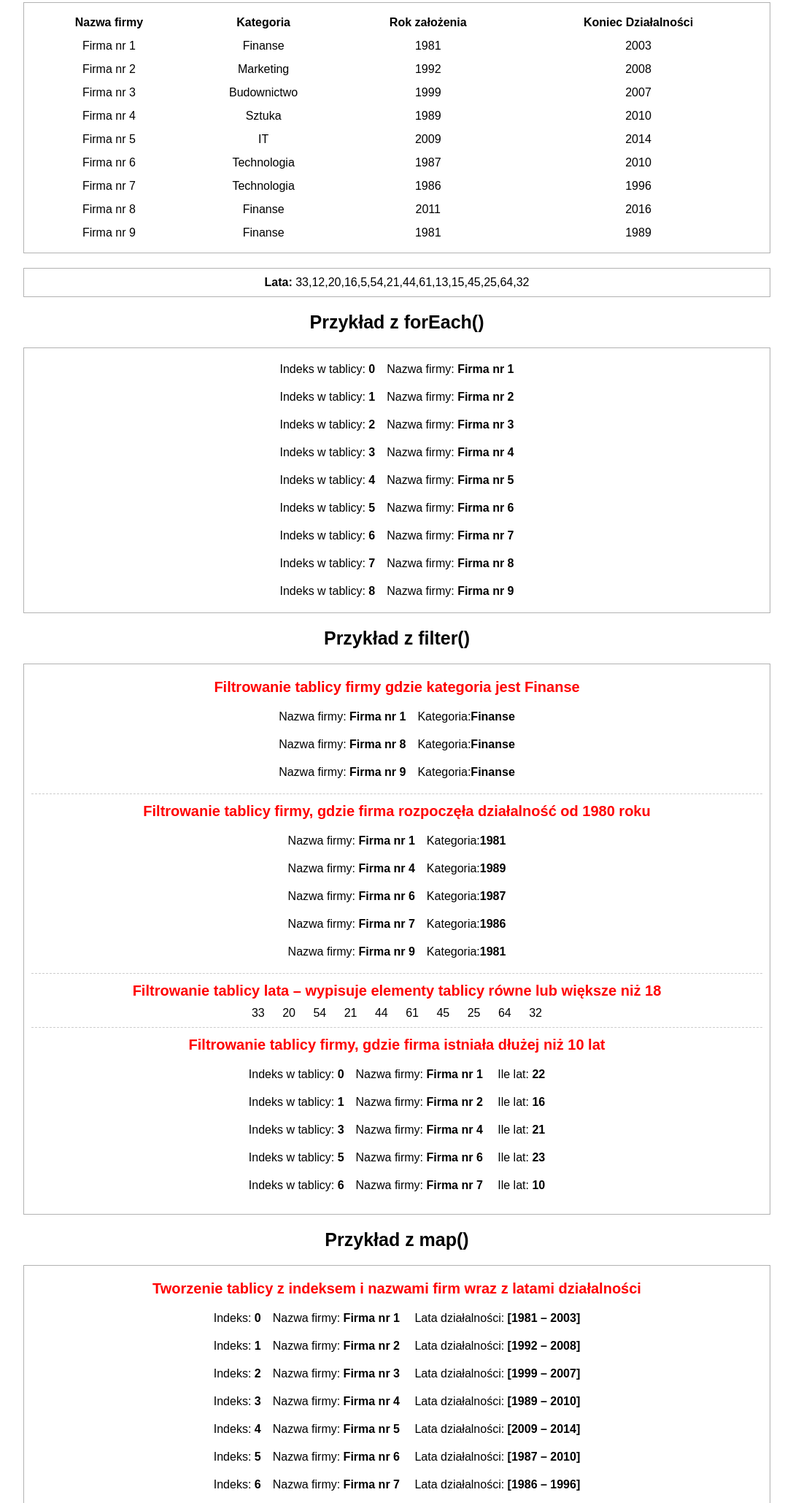
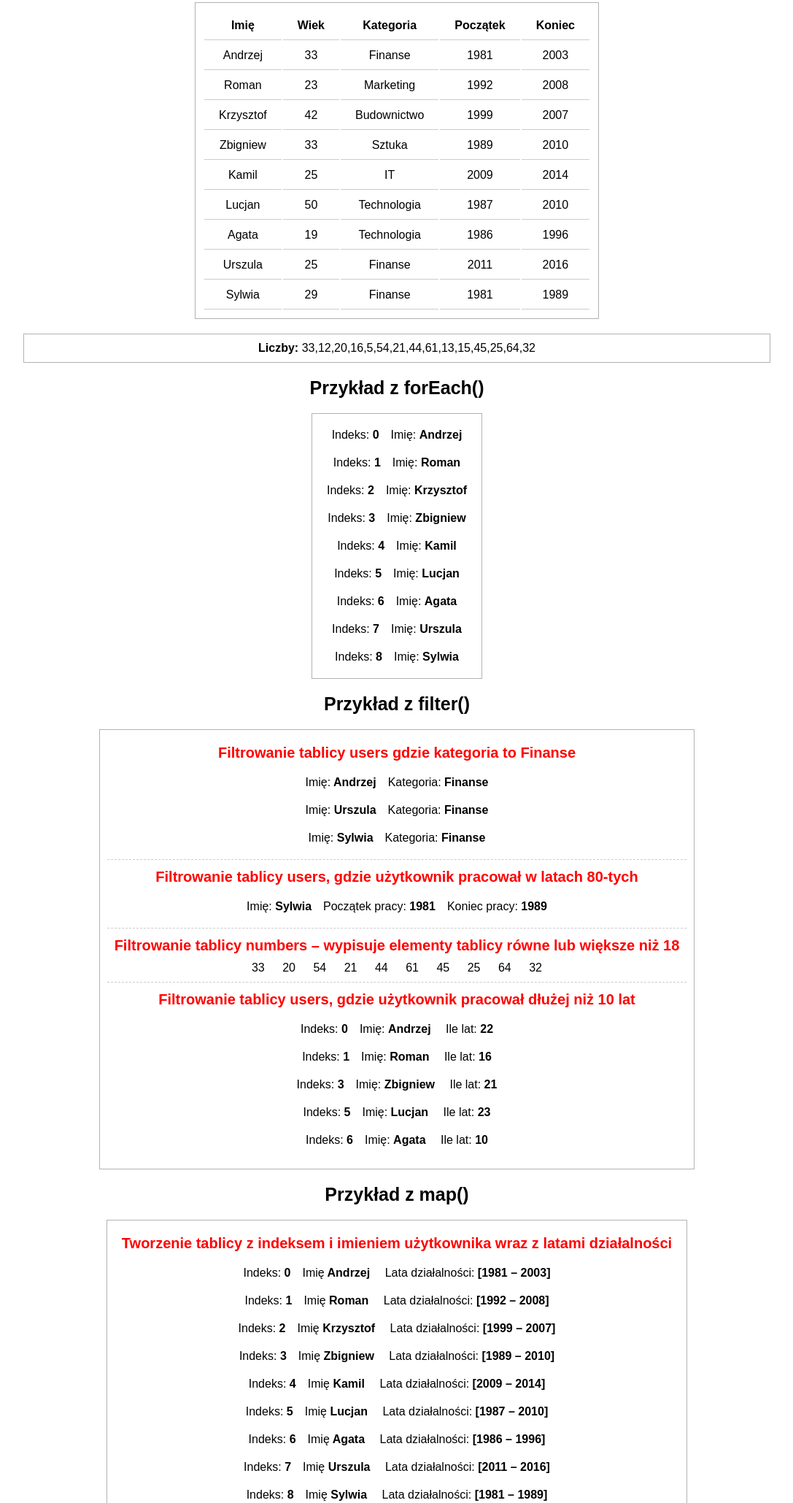
Before and after one commit to KP1976/ARRAYS-FOREACH-MAP-SORT-REDUCE-FILTER, a plain HTML site: page index.html in a window 1280 px wide. Shown: the part 96-2155 px from the top of the page at 73% size, without its empty margins (96-1183 px from the left). Drawn offline with Linux system fonts and the light colour scheme.

Commit message:
New var names

```diff
--- a/app.js
+++ b/app.js
@@ -1,162 +1,153 @@
-const Tablica = (function() {
-  function addRows(tab) {
-     tab.firmy.forEach(firma => {
-      const row = document.createElement('tr');
+const Vars = (function() {
+  function addparagraphs(vars) {
+     vars.users.forEach(user => {
+      const paragraph = document.createElement('tr');
 
-      row.className = 'table-row';
-      row.innerHTML = `
-        <th>${firma.nazwa}</th>
-        <th>${firma.kategoria}</th>
-        <th>${firma.rok_zalozenia}</th>
-        <th>${firma.koniec_dzialalnosci}</th>
+      paragraph.className = 'table-paragraph';
+      paragraph.innerHTML = `
+        <th>${user.name}</th>
+				<th>${user.age}</th>
+        <th>${user.category}</th>
+        <th>${user.start}</th>
+        <th>${user.end}</th>
       `;
-      tab.tableBody.appendChild(row);
+      vars.tableBody.appendChild(paragraph);
     });
 
-    tab.tableYears.innerHTML = `<strong>Lata:</strong> ${tab.lata}`;
+    vars.tableYears.innerHTML = `<strong>Liczby:</strong> ${vars.numbers}`;
   }
 
-  function ForEach(tab) {
-    tab.firmy.forEach((firma, index) => {
-      const row = document.createElement('p');
+  function ForEach(vars) {
+    vars.users.forEach((user, index) => {
+      const paragraph = document.createElement('p');
 
-      row.innerHTML = `Indeks w tablicy: <strong>${index}</strong>&emsp;Nazwa firmy: <strong>${firma.nazwa}</strong>`;
-      tab.funForEach.appendChild(row);
+      paragraph.innerHTML = `Indeks: <strong>${index}</strong>&emsp;Imię: <strong>${user.name}</strong>`;
+      vars.funForEach.appendChild(paragraph);
     });
   }
 
-  function Filtering(tab) {
-    // Filtrowanie tablicy firmy gdzie kategoria jest Finanse
-    const firmyFinansowe = tab.firmy.filter(firma => {
-      if(firma.kategoria === 'Finanse') {
-        const row = document.createElement('p');
+  function Filtering(vars) {
+    // Filtparagraphanie tablicy users gdzie kategoria to Finanse
+    const financialUsers = vars.users.filter(user => {
+      if(user.category === 'Finanse') {
+        const paragraph = document.createElement('p');
 
-        row.innerHTML = `
-          Nazwa firmy:<strong> ${firma.nazwa}</strong>&emsp;Kategoria:<strong>${firma.kategoria}</strong>
+        paragraph.innerHTML = `
+          Imię:<strong> ${user.name}</strong>&emsp;Kategoria:<strong> ${user.category}</strong>
         `;
-        tab.filterDivs[0].appendChild(row);
-
-        // return true;
+        vars.filterDivs[0].appendChild(paragraph);
       }
     });
 
-    // Filtrowanie tablicy firmy, gdzie firma rozpoczęła działalność od 1980 rok
-    const lata80 = tab.firmy.filter(firma => {
-      if(firma.rok_zalozenia >= 1980 && firma.rok_zalozenia < 1990) {
-        const row = document.createElement('p');
+    // Filtparagraphanie tablicy users, gdzie użytkownik  pracował w latach 80-tych
+    const eighties = vars.users.filter(user => {
+      if(user.start >= 1980 && user.end < 1990) {
+        const paragraph = document.createElement('p');
 
-        row.innerHTML = `
-          Nazwa firmy:<strong> ${firma.nazwa}</strong>&emsp;Kategoria:<strong>${firma.rok_zalozenia}</strong>
-        `;
-        tab.filterDivs[1].appendChild(row);
-
-        // return true;
+        paragraph.innerHTML = `
+        Imię:<strong> ${user.name}</strong>&emsp;Początek pracy:<strong> ${user.start}</strong>&emsp;Koniec pracy:<strong> ${user.end}</strong>`;
+        vars.filterDivs[1].appendChild(paragraph);
       }
     });
 
-    // Filtrowanie tablicy lata - wypisuje elementy tablicy równe lub większe niż 18
-    const czyJestDorosly = tab.lata.filter(rok => {
-      if(rok >= 18) {
-        const row = document.createElement('span');
+    // Filtparagraphanie tablicy numbers – wypisuje elementy tablicy równe lub większe niż 18
+    const overEighteen = vars.numbers.filter(num => {
+      if(num >= 18) {
+        const span = document.createElement('span');
 
-        row.innerHTML = `${rok} `;
-        tab.filterDivs[2].appendChild(row);
-
-        // return true;
+        span.innerHTML = `${num} `;
+        vars.filterDivs[2].appendChild(span);
       }
     });
 
-    const lastedTenYears = tab.firmy.filter((firma, index) => {
-      if((firma.koniec_dzialalnosci - firma.rok_zalozenia) >= 10) {
-        const row = document.createElement('p');
+		// Filtparagraphanie tablicy users, gdzie użytkownik pracował dłużej niż 10 lat
+    const lastedTenYears = vars.users.filter((user, index) => {
+      if((user.end - user.start) >= 10) {
+        const paragraph = document.createElement('p');
 
-        row.innerHTML = `
-        Indeks w tablicy: <strong>${index}</strong>&emsp;Nazwa firmy:<strong> ${firma.nazwa}</strong>
-        &emsp;Ile lat: <strong>${firma.koniec_dzialalnosci - firma.rok_zalozenia}</strong>`;
-        tab.filterDivs[3].appendChild(row);
-
-        // return true;
+        paragraph.innerHTML = `
+        Indeks: <strong>${index}</strong>&emsp;Imię: <strong> ${user.name}</strong>
+        &emsp;Ile lat: <strong>${user.end - user.start}</strong>`;
+        vars.filterDivs[3].appendChild(paragraph);
       }
     });
   }
 
-  function Mapping(tab) {
-    // Tworzenie tablicy z indeksem i nazwami firm wraz z latami działalności
-    const nazwyFirm = tab.firmy.map((firma, index) => {
-      const row = document.createElement('p');
+  function Mapping(vars) {
+    // Tworzenie tablicy z indeksem i imieniem użytkownika wraz z latami działalności
+    const userNames = vars.users.map((user, index) => {
+      const paragraph = document.createElement('p');
 
-      row.innerHTML = `
-      Indeks: <strong>${index}</strong>&emsp;Nazwa firmy:<strong> ${firma.nazwa}</strong>
-      &emsp;Lata działalności:<strong> [${firma.rok_zalozenia} – ${firma.koniec_dzialalnosci}]</strong>`;
-      tab.funMapDivs[0].appendChild(row);
-
-      // return firma.nazwa;
+      paragraph.innerHTML = `
+      Indeks: <strong>${index}</strong>&emsp;Imię<strong> ${user.name}</strong>
+      &emsp;Lata działalności: <strong> [${user.start} – ${user.end}]</strong>`;
+      vars.funMapDivs[0].appendChild(paragraph);
     });
 
-    // Podniesienie do kwadratu elementów tablicy lata
-    const row = document.createElement('p');
-    const agesSquare = tab.lata.map(rok => rok * 2);
+    // Mnożenie elementów tablicy numbers razy 2
+    const paragraph = document.createElement('p');
+    const agesSquare = vars.numbers.map(num => num * 2);
 
-    tab.funMapDivs[1].appendChild(row);
-    row.textContent = agesSquare;
+    vars.funMapDivs[1].appendChild(paragraph);
+    paragraph.textContent = agesSquare;
   }
 
-  function Sorting(tab) {
-    // Sortowanie tablicy firmy od tej, która powstała najwcześniej
-    const posortowaneFirmy = tab.firmy.sort((firma1, firma2) =>
-      (firma1.rok_zalozenia > firma2.rok_zalozenia ? 1 : -1))
-    .forEach(firma => {
-      const row = document.createElement('p');
+  function Sorting(vars) {
+    // Sortowanie tablicy users według rozpoczęcia działalności
+    const sortedUsers = vars.users.sort((user1, user2) =>
+      (user1.start > user2.start ? 1 : -1))
+			.forEach(user => {
+      const paragraph = document.createElement('p');
 
-      row.innerHTML = `Nazwa firmy: <strong>${firma.nazwa}</strong>&emsp;Rok założenia: <strong>${firma.rok_zalozenia}</strong>`;
-      tab.funSortDivs[0].appendChild(row);
+      paragraph.innerHTML = `Imię: <strong>${user.name}</strong>&emsp;Rok założenia: <strong>${user.start}</strong>`;
+      vars.funSortDivs[0].appendChild(paragraph);
     });
 
-    // Sortowanie tablicy lata
-    const row = document.createElement('p');
-    const posortowaneLata = tab.lata.sort((a, b) => a - b);  // a - b sortowanie rosnąco, b - a sortowanie malejąco
+    // Sortowanie tablicy numbers
+    const paragraph = document.createElement('p');
+    const sortedNumbers = vars.numbers.sort((a, b) => a - b);  // a - b sortowanie rosnąco, b - a sortowanie malejąco
 
-    tab.funSortDivs[1].appendChild(row);
-    row.textContent = posortowaneLata;
+    vars.funSortDivs[1].appendChild(paragraph);
+    paragraph.textContent = sortedNumbers;
   }
 
-  function Reducing(tab) {
-    // Suma wszystkich elementów tablicy lata
-    const row = document.createElement('p');
-    const sumaLat = tab.lata.reduce((suma, rok) => suma + rok, 0); // drugi parametr jest dodawany do sumy
-    tab.funReduceDivs[0].appendChild(row);
-    row.textContent = sumaLat;
+  function Reducing(vars) {
+    // Suma wszystkich elementów tablicy numbers
+    const paragraph = document.createElement('p');
+    const sumOfNumbers = vars.numbers.reduce((sum, num) => sum + num, 0); // drugi parametr jest dodawany do sumy
+    vars.funReduceDivs[0].appendChild(paragraph);
+    paragraph.textContent = sumOfNumbers;
 
-    // Suma wszystkich lat ze wszystkich firm z tablicy firmy
-    const wszystkieLata = tab.firmy.reduce((suma, firma) =>
-    suma + (firma.koniec_dzialalnosci - firma.rok_zalozenia), 0);
+    // Suma wszystkich lat przepracowanych przez wszystkich użytkowników z tablicy users
+    const allYears = vars.users.reduce((sum, user) =>
+    sum + (user.end - user.start), 0);
 
-    const row2 = document.createElement('p');
-    tab.funReduceDivs[1].appendChild(row2);
-    row2.textContent = wszystkieLata;
+    const paragraph2 = document.createElement('p');
+    vars.funReduceDivs[1].appendChild(paragraph2);
+    paragraph2.textContent = allYears;
   }
 
-  function Combine(tab) {
-    // Na tablicy lata, elementy mnożone przez 2, filtrowane tylko te powyżej lub równe 40, posortowane rosnąco i zsumowane
-    const row = document.createElement('p');
-    const kombinacja = tab.lata
-    .map(rok => rok * 2)
-    .filter(rok => rok >= 40)
+  function Combine(vars) {
+    // Na tablicy numbers, elementy mnożone przez 2, filtrowane tylko te powyżej lub równe 40, posortowane rosnąco i zsumowane
+    const paragraph = document.createElement('p');
+    const combine = vars.numbers
+    .map(num => num * 2)
+    .filter(num => num >= 40)
     .sort((a, b) => a - b)
-    .reduce((suma, rok) => suma + rok, 0);
+    .reduce((sum, num) => sum + num, 0);
 
-    tab.funCombine.appendChild(row);
-    row.textContent = kombinacja;
+    vars.funCombine.appendChild(paragraph);
+    paragraph.textContent = combine;
   }
 
-  function init(config) {
-    addRows(config);
-    ForEach(config);
-    Filtering(config);
-    Mapping(config);
-    Sorting(config);
-    Reducing(config);
-    Combine(config);
+  function init(vars) {
+    addparagraphs(vars);
+    ForEach(vars);
+    Filtering(vars);
+    Mapping(vars);
+    Sorting(vars);
+    Reducing(vars);
+    Combine(vars);
   }
 
   return {
--- a/cache-vars.js
+++ b/cache-vars.js
@@ -1,17 +1,17 @@
 document.addEventListener('DOMContentLoaded', function(){
-  Tablica.init({
-    firmy: [
-      {nazwa: 'Firma nr 1', kategoria: 'Finanse', rok_zalozenia: 1981, koniec_dzialalnosci: 2003},
-      {nazwa: 'Firma nr 2', kategoria: 'Marketing', rok_zalozenia: 1992, koniec_dzialalnosci: 2008},
-      {nazwa: 'Firma nr 3', kategoria: 'Budownictwo', rok_zalozenia: 1999, koniec_dzialalnosci: 2007},
-      {nazwa: 'Firma nr 4', kategoria: 'Sztuka', rok_zalozenia: 1989, koniec_dzialalnosci: 2010},
-      {nazwa: 'Firma nr 5', kategoria: 'IT', rok_zalozenia: 2009, koniec_dzialalnosci: 2014},
-      {nazwa: 'Firma nr 6', kategoria: 'Technologia', rok_zalozenia: 1987, koniec_dzialalnosci: 2010},
-      {nazwa: 'Firma nr 7', kategoria: 'Technologia', rok_zalozenia: 1986, koniec_dzialalnosci: 1996},
-      {nazwa: 'Firma nr 8', kategoria: 'Finanse', rok_zalozenia: 2011, koniec_dzialalnosci: 2016},
-      {nazwa: 'Firma nr 9', kategoria: 'Finanse', rok_zalozenia: 1981, koniec_dzialalnosci: 1989}
+  Vars.init({
+    users: [
+      {name: 'Andrzej', age: 33, category: 'Finanse', start: 1981, end: 2003},
+      {name: 'Roman', age: 23, category: 'Marketing', start: 1992, end: 2008},
+      {name: 'Krzysztof', age: 42, category: 'Budownictwo', start: 1999, end: 2007},
+      {name: 'Zbigniew', age: 33, category: 'Sztuka', start: 1989, end: 2010},
+      {name: 'Kamil', age: 25, category: 'IT', start: 2009, end: 2014},
+      {name: 'Lucjan', age: 50, category: 'Technologia', start: 1987, end: 2010},
+      {name: 'Agata', age: 19, category: 'Technologia', start: 1986, end: 1996},
+      {name: 'Urszula', age: 25, category: 'Finanse', start: 2011, end: 2016},
+      {name: 'Sylwia', age: 29, category: 'Finanse', start: 1981, end: 1989}
     ],
-    lata: [33, 12, 20, 16, 5, 54, 21, 44, 61, 13, 15, 45, 25, 64, 32],
+    numbers: [33, 12, 20, 16, 5, 54, 21, 44, 61, 13, 15, 45, 25, 64, 32],
     tableBody: document.querySelector('.table-body'),
     tableYears: document.querySelector('.years'),
     funForEach: document.querySelector('.foreach'),
--- a/css/styles.css
+++ b/css/styles.css
@@ -44,12 +44,12 @@ hr {
   font-size: 1.6rem;
   margin: 2rem 0;
   padding: 1rem;
-  width: 100%;
 }
 
 th {
+	border-bottom: 1px solid rgba(0, 0, 0, .2);
   font-weight: bold;
-  height: 3rem;
+	padding: 1rem 2rem;
 }
 
 .table-body th {
@@ -74,7 +74,6 @@ th {
   margin: 2rem 0;
   min-height: 2rem;
   padding: 1rem;
-  width: 100%;
 }
 
 .filter-subtitle {
--- a/index.html
+++ b/index.html
@@ -5,7 +5,7 @@
   <meta name="viewport" content="width=device-width, initial-scale=1.0">
   <meta http-equiv="X-UA-Compatible" content="ie=edge">
   <link rel="stylesheet" href="css/styles.css">
-  <title>Funkcje tablicowe</title>
+  <title>Funkcje operujące na tablicach</title>
 </head>
 <body>
   <main class="container">
@@ -14,10 +14,11 @@
     <table class="table">
       <thead>
         <tr class="table-row">
-          <th>Nazwa firmy</th>
-          <th>Kategoria</th>
-          <th>Rok założenia</th>
-          <th>Koniec Działalności</th>
+          <th>Imię</th>
+          <th>Wiek</th>
+					<th>Kategoria</th>
+          <th>Początek</th>
+          <th>Koniec</th>
         </tr>
       </thead>
       <tbody class="table-body"></tbody>
@@ -27,31 +28,31 @@
     <div class="array-function-wrapper foreach"></div>
     <h3 class="array-function-name">Przykład z filter()</h3>
     <div class="array-function-wrapper filter">
-      <div><h4 class="filter-subtitle">Filtrowanie tablicy firmy gdzie kategoria jest Finanse</h4></div>
+      <div><h4 class="filter-subtitle">Filtrowanie tablicy users gdzie kategoria to Finanse</h4></div>
       <hr>
-      <div><h4 class="filter-subtitle">Filtrowanie tablicy firmy, gdzie firma rozpoczęła działalność od 1980 roku</h4></div>
+      <div><h4 class="filter-subtitle">Filtrowanie tablicy users, gdzie użytkownik  pracował w latach 80-tych</h4></div>
       <hr>
-      <div><h4 class="filter-subtitle">Filtrowanie tablicy lata – wypisuje elementy tablicy równe lub większe niż 18</h4></div>
+      <div><h4 class="filter-subtitle">Filtrowanie tablicy numbers – wypisuje elementy tablicy równe lub większe niż 18</h4></div>
       <hr>
-      <div><h4 class="filter-subtitle">Filtrowanie tablicy firmy, gdzie firma istniała dłużej niż 10 lat </h4></div>
+      <div><h4 class="filter-subtitle">Filtrowanie tablicy users, gdzie użytkownik pracował dłużej niż 10 lat </h4></div>
     </div>
     <h3 class="array-function-name">Przykład z map()</h3>
     <div class="array-function-wrapper map">
-      <div><h4 class="filter-subtitle">Tworzenie tablicy z indeksem i nazwami firm wraz z latami działalności</h4></div>
+      <div><h4 class="filter-subtitle">Tworzenie tablicy z indeksem i imieniem użytkownika wraz z latami działalności</h4></div>
       <hr>
-      <div><h4 class="filter-subtitle">Mnożenie razy 2 elementów tablicy lata</h4></div>
+      <div><h4 class="filter-subtitle">Mnożenie elementów tablicy numbers razy 2</h4></div>
     </div>
     <h3 class="array-function-name">Przykład z sort()</h3>
     <div class="array-function-wrapper sort">
-      <div><h4 class="filter-subtitle">Sortowanie tablicy firmy od tej, która powstała najwcześniej</h4></div>
+      <div><h4 class="filter-subtitle">Sortowanie tablicy users według rozpoczęcia działalności</h4></div>
       <hr>
-      <div><h4 class="filter-subtitle">Sortowanie tablicy lata</h4></div>
+      <div><h4 class="filter-subtitle">Sortowanie tablicy numbers</h4></div>
     </div>
     <h3 class="array-function-name">Przykład z reduce()</h3>
     <div class="array-function-wrapper reduce">
-      <div><h4 class="filter-subtitle">Suma wszystkich elementów tablicy lata</h4></div>
+      <div><h4 class="filter-subtitle">Suma wszystkich elementów tablicy numbers</h4></div>
       <hr>
-      <div><h4 class="filter-subtitle">Suma wszystkich lat ze wszystkich firm z tablicy firmy</h4></div>
+      <div><h4 class="filter-subtitle">Suma wszystkich lat przepracowanych przez wszystkich użytkowników z tablicy users</h4></div>
     </div>
     <h3 class="array-function-name">Przykład połączenia metod</h3>
     <div class="array-function-wrapper combine">
```
